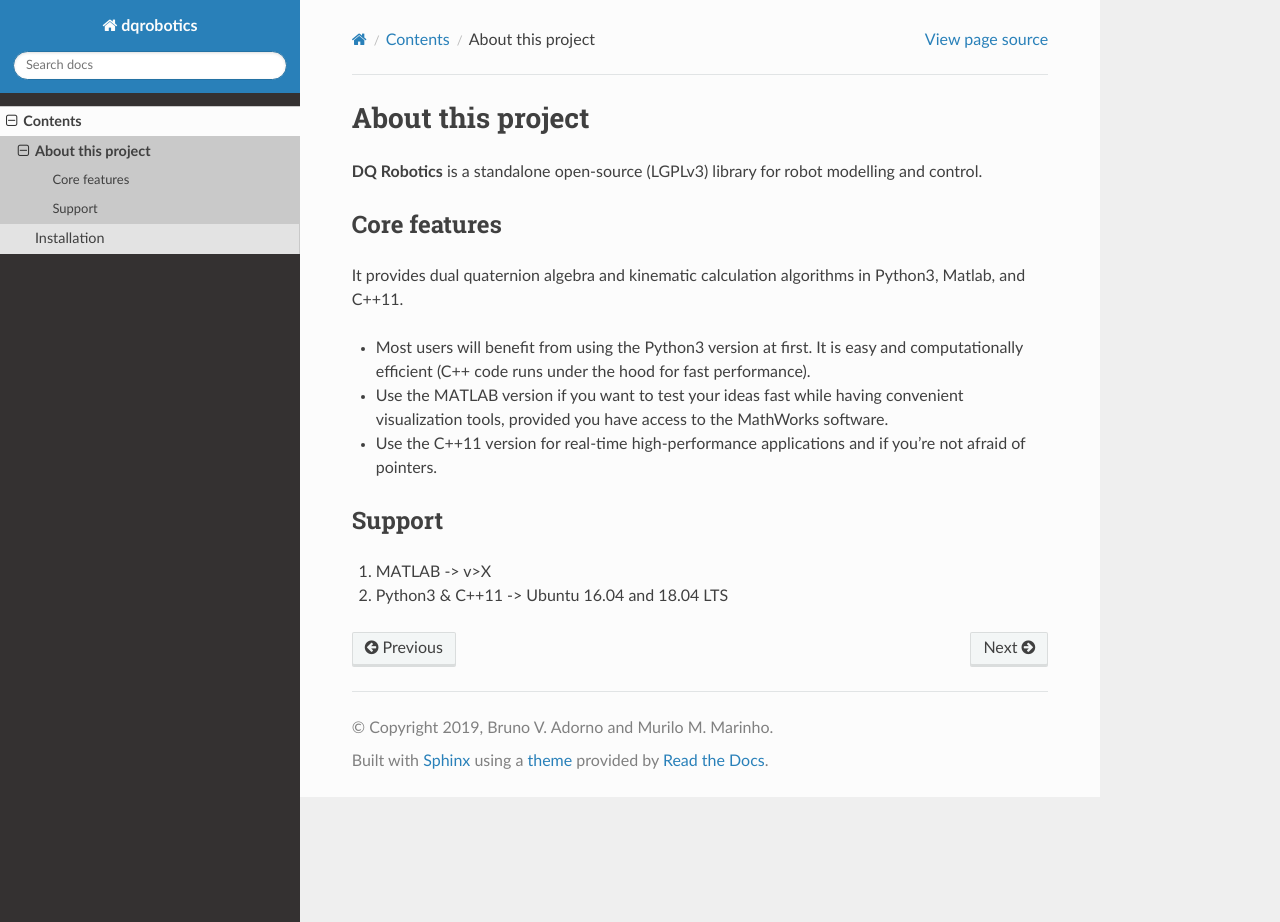
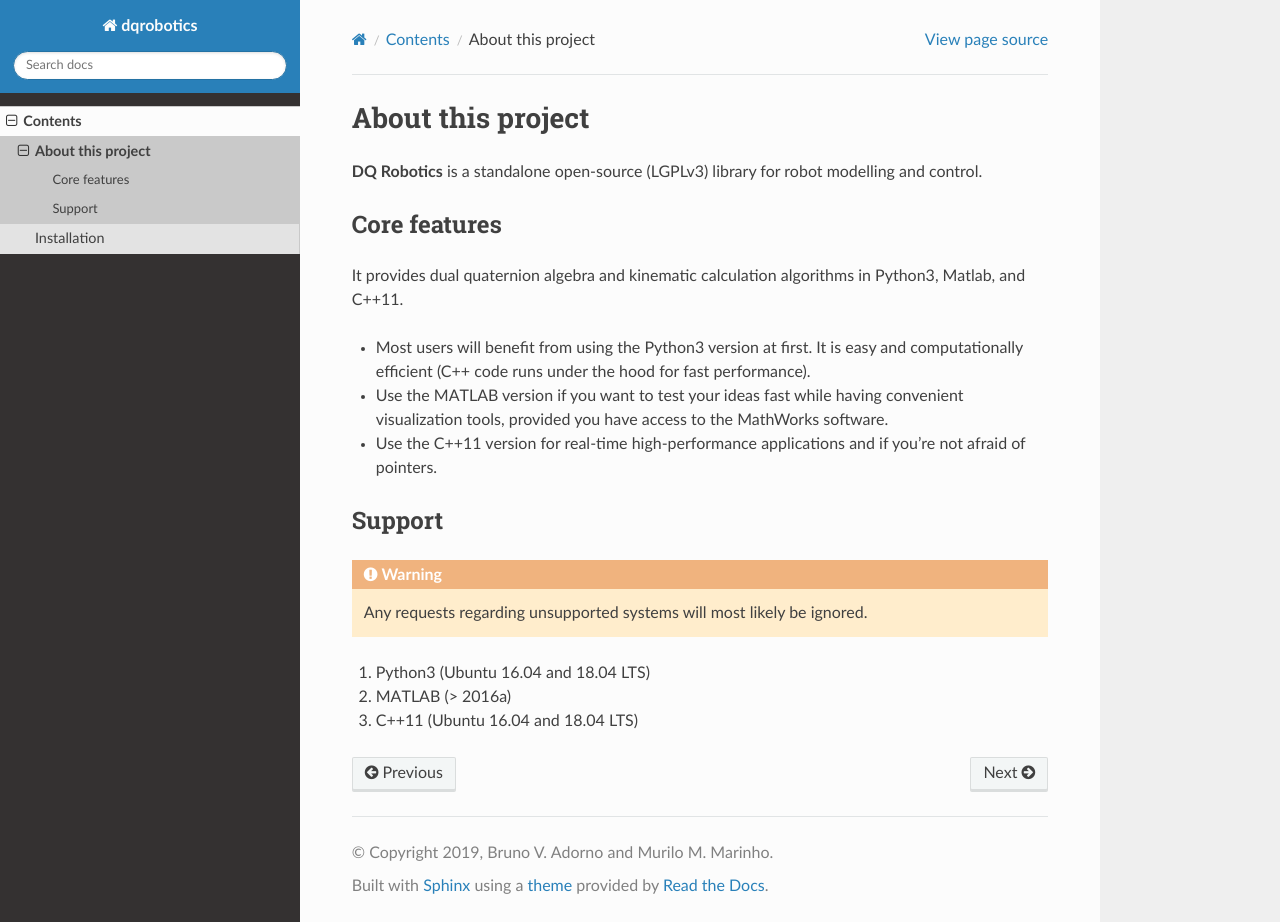
Before and after one commit to dqrobotics/dqrobotics.github.io, a Sphinx documentation site: the page built from docs/intro.rst, in a window 1280 px wide and 922 px high. Built offline with Sphinx 7.4.7 and the Read the Docs theme 2.0.0, drawn with Linux system fonts in a browser that asks for light colours.

Commit message:
Update intro.rst

```diff
--- a/docs/intro.rst
+++ b/docs/intro.rst
@@ -12,6 +12,9 @@ It provides dual quaternion algebra and kinematic calculation algorithms in Pyth
 
 Support
 ==================
+.. warning::
+  Any requests regarding unsupported systems will most likely be ignored.
 
-1. MATLAB -> v>X
-2. Python3 & C++11 -> Ubuntu 16.04 and 18.04 LTS
+1. Python3 (Ubuntu 16.04 and 18.04 LTS)
+2. MATLAB (> 2016a)
+3. C++11 (Ubuntu 16.04 and 18.04 LTS)
```
